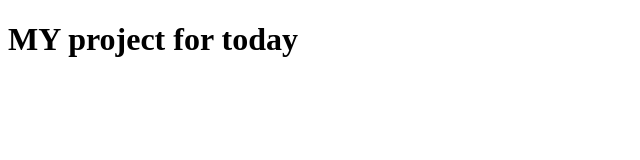
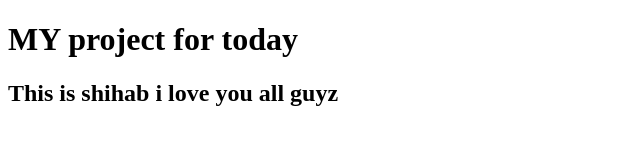
Before and after one commit to BBSR-company/lovefood, a plain HTML site: page index.html in a window 1280 px wide. Shown: the whole page, without its empty margins (0-640 px from the left). Drawn offline with Linux system fonts and the light colour scheme.

Commit message:
update indexhtml

```diff
--- a/index.html
+++ b/index.html
@@ -7,6 +7,6 @@
 </head>
 <body>
     <h1>MY project for today </h1>
-
+    <h2>This is shihab i love you all guyz</h2>
 </body>
 </html>
```
